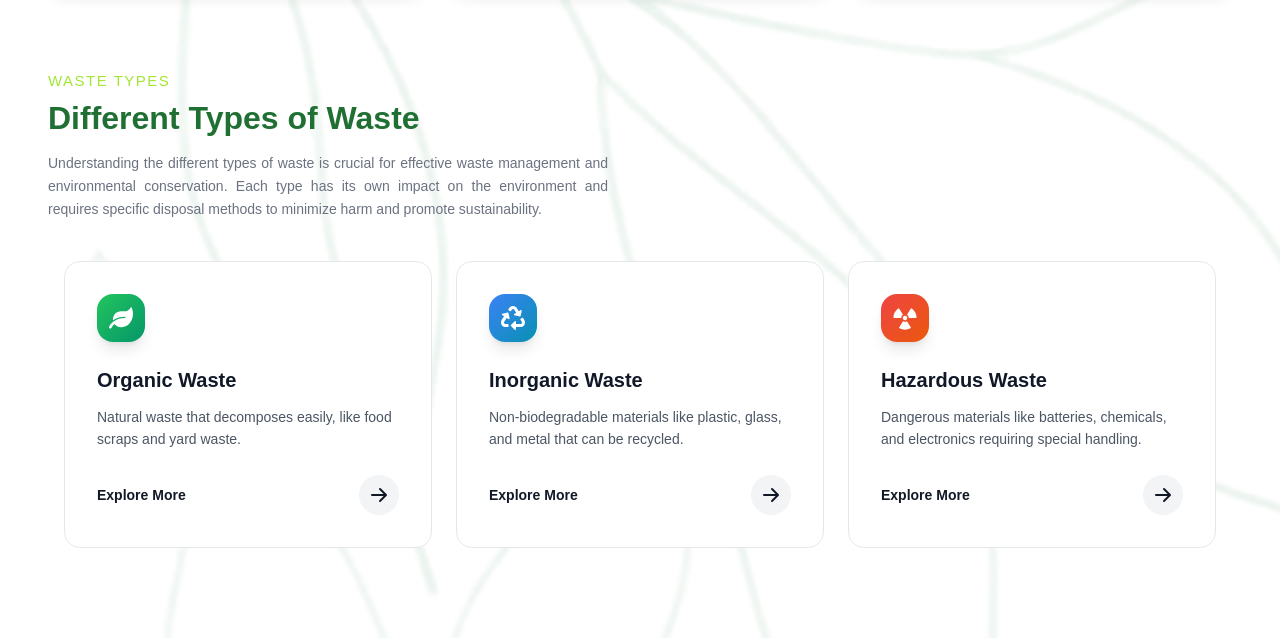
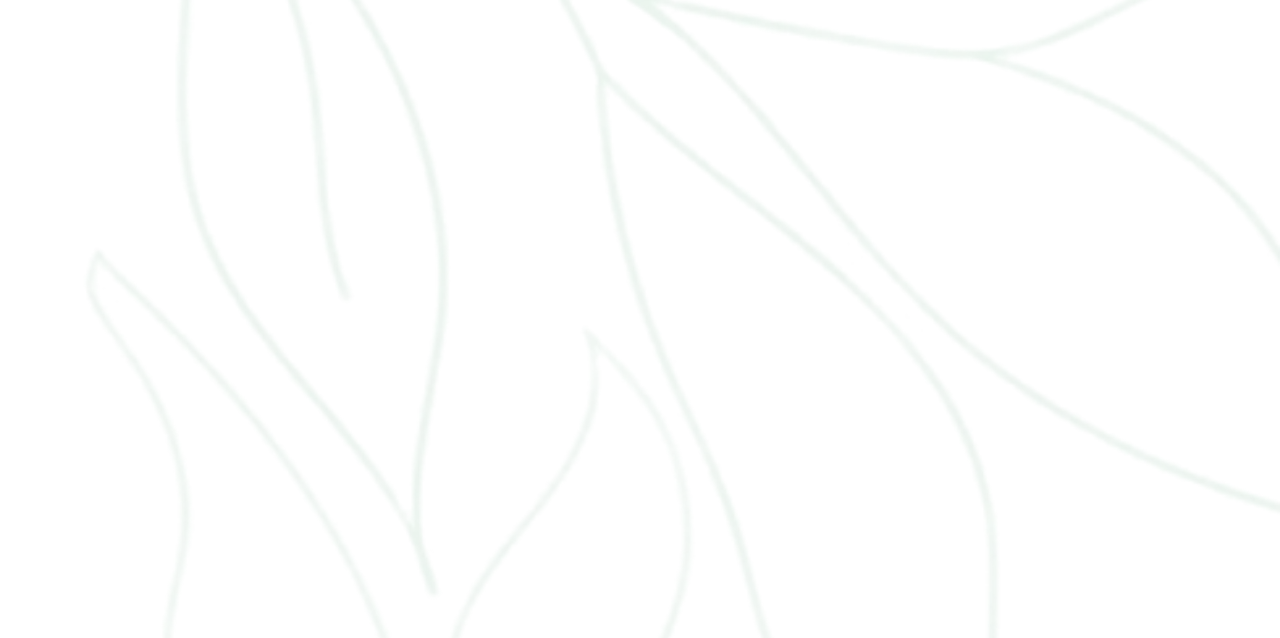
Before and after one commit to ayuarista/echolife, a React (Create React App) app: page / in a window 1280 px wide. Shown: the part 2424-3062 px from the top of the page. Built offline with nearby package versions, Linux system fonts and the light colour scheme.

Commit message:
add animation on scroll for better UI

```diff
--- a/src/components/molecules/WasteTypeCard.jsx
+++ b/src/components/molecules/WasteTypeCard.jsx
@@ -33,7 +33,7 @@ export default function WasteTypesCards() {
   ];
 
   return (
-    <div className='py-10'>
+    <div className='py-10' data-aos="fade-up" data-aos-duration="1000">
       <div className="max-w-6xl mx-auto">
 
         {/* Cards Grid */}
--- a/src/components/organisms/Section3R.jsx
+++ b/src/components/organisms/Section3R.jsx
@@ -1,13 +1,13 @@
-import React from 'react'
+import React from "react";
 import CardHero from "../../components/molecules/CardHero";
 import DataHero from "../../data/DataHero";
-
 
 const Section3R = () => {
   const current = DataHero;
 
   return (
-    <div className='mt-16'>
+    <div className="mt-16">
+      <div data-aos="fade-down" data-aos-duration="1000">
         <p className="text-uppercase text-hero dark:text-white text-[15px] leading-tracking-widest mb-2 font-Poppins">
           CHANGE THE WORLD
         </p>
@@ -17,11 +17,12 @@ const current = DataHero;
         <p className="font-Poppins text-sm text-gray-500 dark:text-gray-200 mt-3 max-w-[35rem] text-justify leading-relaxed ">
           Let’s build a sustainable future through Reuse, Reduce, and Recycle.
           Every small effort counts in safeguarding our planet. Make conscious
-            choices part of your daily routine, creating a cleaner, greener
-            world for our future generations.
+          choices part of your daily routine, creating a cleaner, greener world
+          for our future generations.
         </p>
+      </div>
       <div>
-            <div className="grid grid-cols-1 md:grid-cols-2 lg:grid-cols-3 xl:grid-cols-3 gap-6 sm:mx-12 lg:mx-0 place-items-center">
+        <div data-aos="fade-up" data-aos-duration="1000" className="grid grid-cols-1 md:grid-cols-2 lg:grid-cols-3 xl:grid-cols-3 gap-6 sm:mx-12 lg:mx-0 place-items-center">
           {current.map((DataHero, index) => (
             <CardHero
               key={index}
@@ -34,7 +35,7 @@ const current = DataHero;
         </div>
       </div>
     </div>
-  )
-}
+  );
+};
 
-export default Section3R
+export default Section3R;
--- a/src/components/organisms/SectionArticle.jsx
+++ b/src/components/organisms/SectionArticle.jsx
@@ -8,7 +8,7 @@ const SectionArticle = () => {
 
   return (
     <div className="mt-16 mx-8 lg:mx-12">
-    <div className="flex items-center justify-between gap-6">
+    <div className="flex items-center justify-between gap-6" data-aos="fade-down" data-aos-duration="1000">
       <div>
         <p className="text-hero tracking-widest text-sm dark:text-white">
           ARTICLES
@@ -29,7 +29,7 @@ const SectionArticle = () => {
       long-lasting. Landfills will overflow with waste, leading to
       increased pollution in our air, soil, and water.
     </p>
-    <div className="mt-10 grid grid-cols-1 md:grid-cols-2 lg:grid-cols-3 gap-2 md:gap-5 lg:gap-10 place-items-center">
+    <div className="mt-10 grid grid-cols-1 md:grid-cols-2 lg:grid-cols-3 gap-2 md:gap-5 lg:gap-10 place-items-center" data-aos="fade-up" data-aos-duration="1000">
       {article.map((DataArticle, index) => (
         <Articles
           key={index}
--- a/src/components/organisms/SectionImpact.jsx
+++ b/src/components/organisms/SectionImpact.jsx
@@ -8,6 +8,7 @@ const SectionImpact = () => {
 
   return (
     <div className="mt-16">
+      <div data-aos="fade-down" data-aos-duration="1000">
             <p className="text-hero tracking-widest text-[15px] dark:text-white">
               IMPACT
             </p>
@@ -20,7 +21,8 @@ const SectionImpact = () => {
               long-lasting. Landfills will overflow with waste, leading to
               increased pollution in our air, soil, and water.
             </p>
-            <div className="mt-8 grid grid-cols-1 md:grid-cols-2 lg:grid-cols-3 xl:grid-cols-3 gap-6 lg:mx-0">
+      </div>
+            <div data-aos="fade-up" data-aos-duration="1000" className="mt-8 grid grid-cols-1 md:grid-cols-2 lg:grid-cols-3 xl:grid-cols-3 gap-6 lg:mx-0">
               {currentData.map((DataImpact, index) => (
                 <Impact
                   key={index}
--- a/src/components/organisms/SectionWasteTypes.jsx
+++ b/src/components/organisms/SectionWasteTypes.jsx
@@ -4,7 +4,7 @@ import WasteTypesCards from "../molecules/WasteTypeCard";
 const SectionWasteTypes = () => {
   return (
     <div className="mt-20">
-      <div>
+      <div data-aos="fade-down" data-aos-duration="1000">
         <p className="text-hero tracking-widest text-[15px] dark:text-white">
           WASTE TYPES
         </p>
```
Lines whose indentation alone changed are shown as unchanged.
